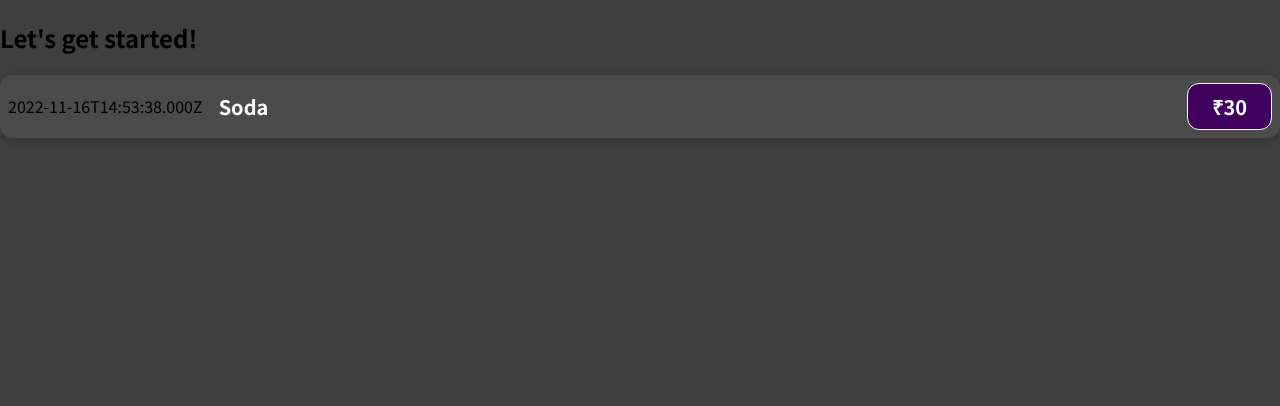
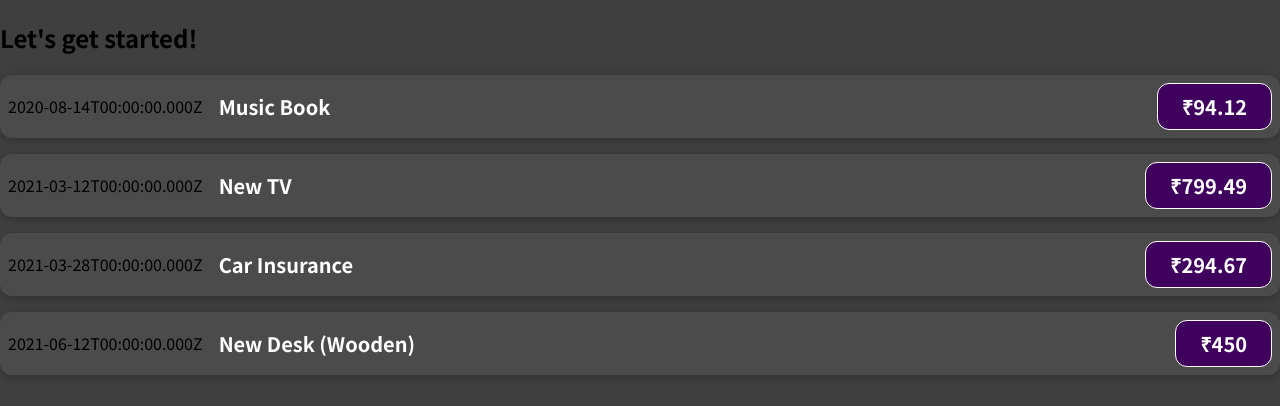
Before and after one commit to SivaSurender/Expense-Tracker-Calculator, a React (Create React App) app: page / in a window 1280 px wide. Shown: the top 406 px of the page. Built offline with nearby package versions, Linux system fonts and the light colour scheme.

Commit message:
Added props

```diff
--- a/src/App.jsx
+++ b/src/App.jsx
@@ -1,10 +1,54 @@
 import ExpenseItem from "./components/ExpenseItem";
 
 function App() {
+  const expenses = [
+    {
+      id: "e1",
+      title: "Music Book",
+      amount: 94.12,
+      date: new Date(2020, 7, 14),
+    },
+    { id: "e2", title: "New TV", amount: 799.49, date: new Date(2021, 2, 12) },
+    {
+      id: "e3",
+      title: "Car Insurance",
+      amount: 294.67,
+      date: new Date(2021, 2, 28),
+    },
+    {
+      id: "e4",
+      title: "New Desk (Wooden)",
+      amount: 450,
+      date: new Date(2021, 5, 12),
+    },
+  ];
   return (
     <div>
       <h2>Let's get started!</h2>
-      <ExpenseItem />
+      <ExpenseItem
+        id={expenses[0].id}
+        title={expenses[0].title}
+        amount={expenses[0].amount}
+        date={expenses[0].date}
+      />
+      <ExpenseItem
+        id={expenses[1].id}
+        title={expenses[1].title}
+        amount={expenses[1].amount}
+        date={expenses[1].date}
+      />
+      <ExpenseItem
+        id={expenses[2].id}
+        title={expenses[2].title}
+        amount={expenses[2].amount}
+        date={expenses[2].date}
+      />
+      <ExpenseItem
+        id={expenses[3].id}
+        title={expenses[3].title}
+        amount={expenses[3].amount}
+        date={expenses[3].date}
+      />
     </div>
   );
 }
--- a/src/components/ExpenseItem.jsx
+++ b/src/components/ExpenseItem.jsx
@@ -1,16 +1,13 @@
 import "./ExpenseItem.css";
-const ExpenseItem = function () {
-  const expenseDate = new Date().toISOString();
-
-  const expenseDescription = "Soda";
-  const expensePrice = 30;
+const ExpenseItem = function ({ id, title, amount, date }) {
+  console.log(id, title, amount, date);
 
   return (
     <div className="expense-item ">
-      <div>{expenseDate}</div>
+      <div>{date.toISOString()}</div>
       <div className="expense-item__description">
-        <h2>{expenseDescription}</h2>
-        <div className="expense-item__price">₹{expensePrice}</div>
+        <h2>{title}</h2>
+        <div className="expense-item__price">₹{amount}</div>
       </div>
     </div>
   );
```
